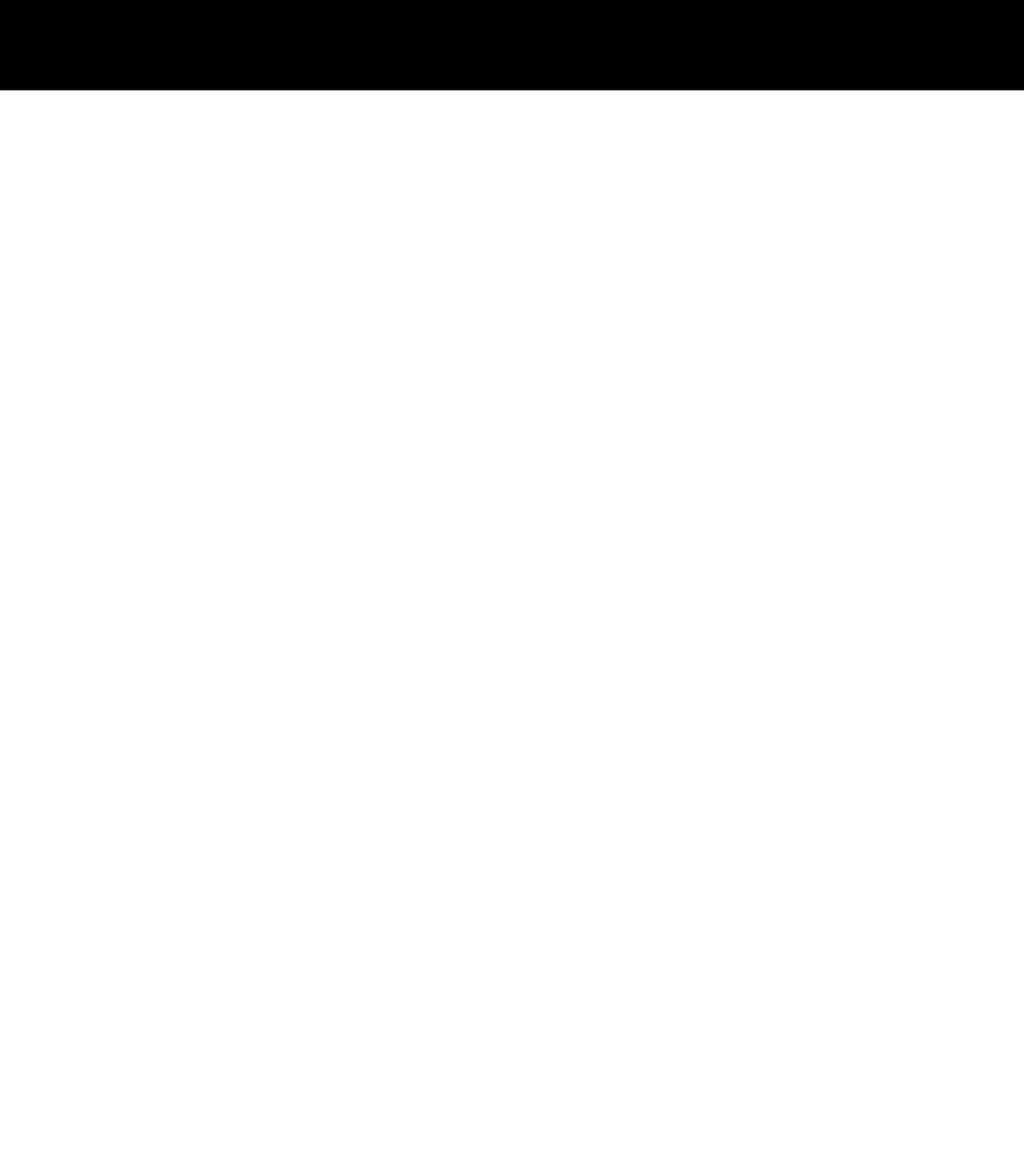
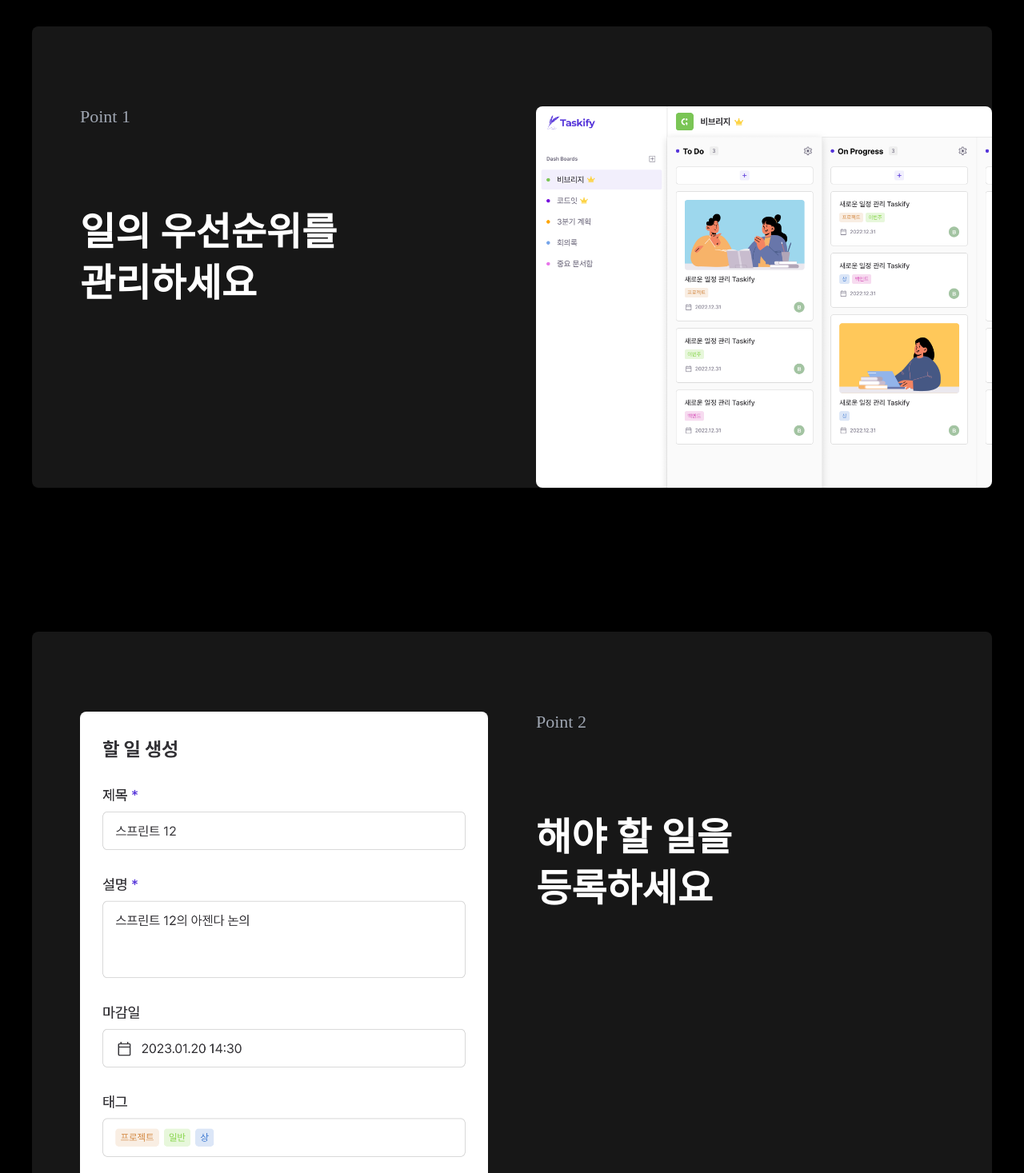
Before and after one commit to codeit-team-project/taskify, a Next.js app: page / in a window 1280 px wide. Shown: the part 1020-2487 px from the top of the page at 80% size. Before the commit the page ends 1233 px from the top, so only its background shows below. Built offline with nearby package versions, Linux system fonts and the light colour scheme.

Commit message:
Design: Section 부분 구현

```diff
--- a/src/pages/Homepage.module.scss
+++ b/src/pages/Homepage.module.scss
@@ -7,8 +7,12 @@
   flex-direction: column;
   justify-content: center;
   align-items: center;
-  gap: 10rem;
-  padding: 6rem 1.6rem 26rem 1.6rem;
+  gap: 18rem;
+  padding: 6rem 4rem 26rem 4rem;
+  & img {
+    border-radius: 8px;
+    overflow: hidden;
+  }
   @include tablet {
     padding-bottom: 16rem;
   }
@@ -87,3 +91,78 @@
     margin-top: 5rem;
   }
 }
+
+.section {
+  background-color: var(--color-black);
+  width: 100%;
+  min-width: 30rem;
+  max-width: 120rem;
+  padding: 10rem 0 0 6rem;
+  border-radius: 8px;
+  display: grid;
+  grid-template-columns: 1fr 1fr;
+  white-space: nowrap;
+  & .img-1 {
+    display: flex;
+    place-items: flex-end flex-end;
+  }
+  & .img-2 {
+    margin-right: 6rem;
+  }
+  & article {
+    padding-bottom: 20rem;
+    display: flex;
+    flex-direction: column;
+    gap: 10rem;
+  }
+  & .article {
+    order: 2;
+  }
+  & h3 {
+    color: var(--gray-gray_9FA6B2, #9fa6b2);
+    font-feature-settings:
+      'clig' off,
+      'liga' off;
+    font-size: 22px;
+    font-style: normal;
+    font-weight: 500;
+    line-height: normal;
+  }
+  & p {
+    color: var(--color-white);
+    font-feature-settings:
+      'clig' off,
+      'liga' off;
+    font-size: 48px;
+    font-style: normal;
+    font-weight: 700;
+    line-height: 64px; /* 133.333% */
+  }
+
+  @include tablet {
+    display: flex;
+    flex-direction: column;
+    align-items: flex-start;
+    & .article {
+      order: 0;
+    }
+  }
+
+  @include mobile {
+    place-items: center center;
+    padding: 4rem 4rem 0 4rem;
+    gap: 5rem;
+    & article {
+      place-items: center center;
+      text-align: center;
+      gap: 9rem;
+      padding-bottom: 10rem;
+    }
+    & .img-2 {
+      margin: 0;
+    }
+    & p {
+      font-size: 3rem;
+    }
+  }
+}
--- a/src/pages/index.tsx
+++ b/src/pages/index.tsx
@@ -23,6 +23,46 @@ export default function Home() {
           <div className={styles.description}>센스있게 일정을 관리해보세요!</div>
           <button onClick={handleMoveToSignin}>로그인하기</button>
         </header>
+
+        <section className={styles.section}>
+          <article>
+            <h3>Point 1</h3>
+            <p>
+              일의 우선순위를 <br />
+              관리하세요
+            </p>
+          </article>
+          <div className={styles['img-1']}>
+            <Image
+              src="/assets/homeImgs/img1.png"
+              alt=""
+              width={0}
+              height={0}
+              sizes="100vw"
+              style={{ width: '100%', height: 'auto' }}
+            />
+          </div>
+        </section>
+
+        <section className={styles.section}>
+          <article className={styles.article}>
+            <h3>Point 2</h3>
+            <p>
+              해야 할 일을 <br />
+              등록하세요
+            </p>
+          </article>
+          <div className={styles['img-2']}>
+            <Image
+              src="/assets/homeImgs/img2.png"
+              alt=""
+              width={0}
+              height={0}
+              sizes="100vw"
+              style={{ width: '100%', height: 'auto' }}
+            />
+          </div>
+        </section>
       </div>
     </HomeLayout>
   )
```
